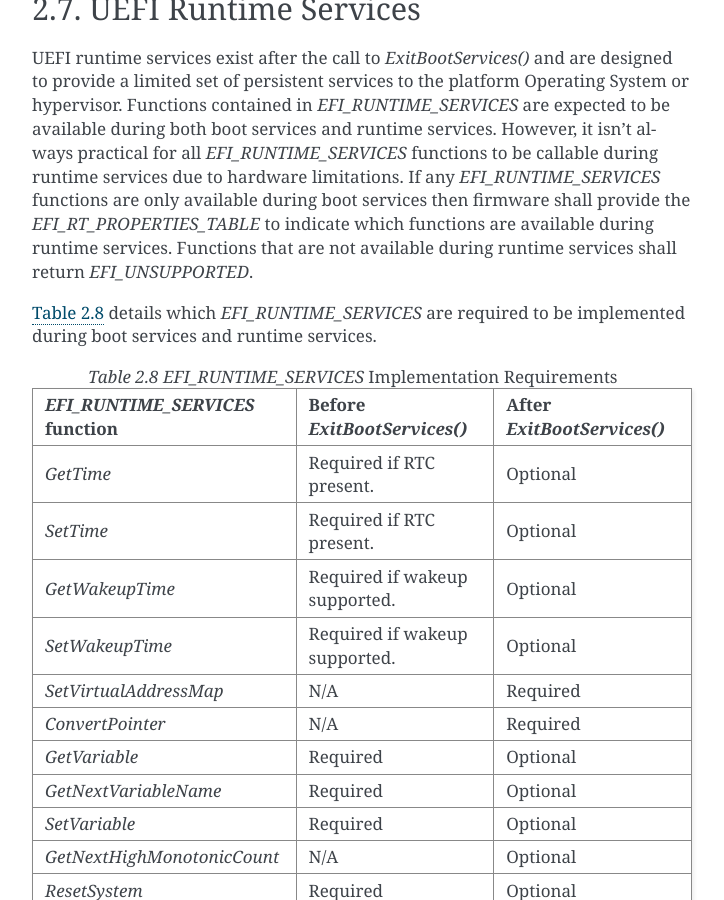
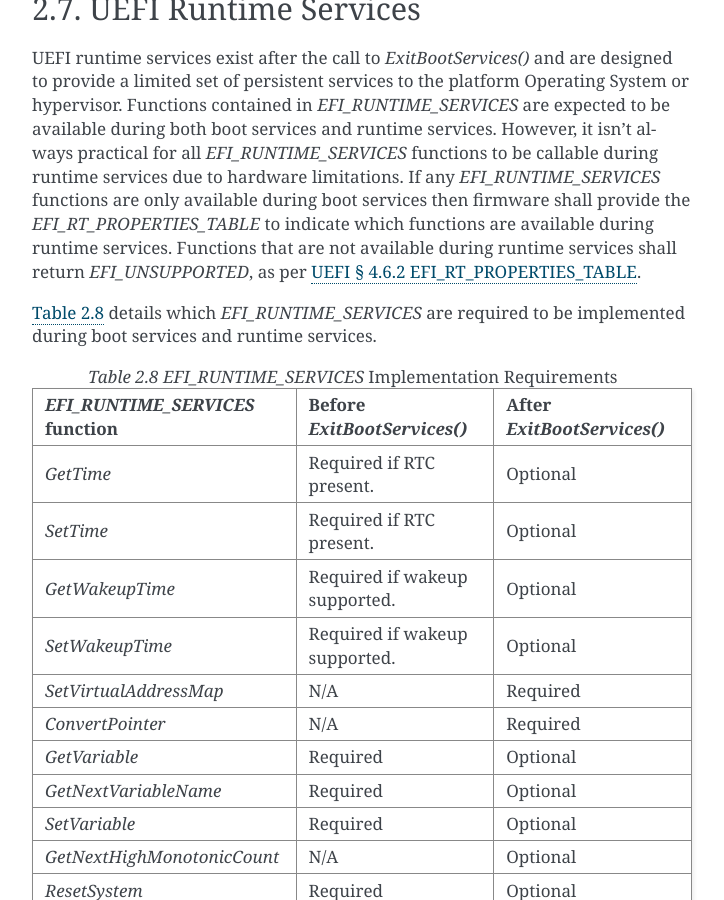
Before and after one commit to ARM-software/ebbr, a Sphinx documentation site: the page built from source/chapter2-uefi.rst, in a window 1280 px wide and 900 px high, scrolled down 9818 px. Shown: the whole window, without its empty margins (388-1112 px from the left). Built offline with Sphinx 7.4.7, drawn with Linux system fonts in a browser that asks for light colours.

Commit message:
trivial: add one uefi link
Add a link to the UEFI specification runtime properties table section to
ease navigation.

Signed-off-by: Vincent Stehlé <vincent.stehle@arm.com>

```diff
--- a/source/chapter2-uefi.rst
+++ b/source/chapter2-uefi.rst
@@ -472,7 +472,7 @@ If any `EFI_RUNTIME_SERVICES` functions are only available during boot services
 then firmware shall provide the `EFI_RT_PROPERTIES_TABLE` to
 indicate which functions are available during runtime services.
 Functions that are not available during runtime services shall return
-`EFI_UNSUPPORTED`.
+`EFI_UNSUPPORTED`, as per :UEFI:`4.6.2`.
 
 :numref:`uefi_runtime_service_requirements` details which `EFI_RUNTIME_SERVICES`
 are required to be implemented during boot services and runtime services.
```
